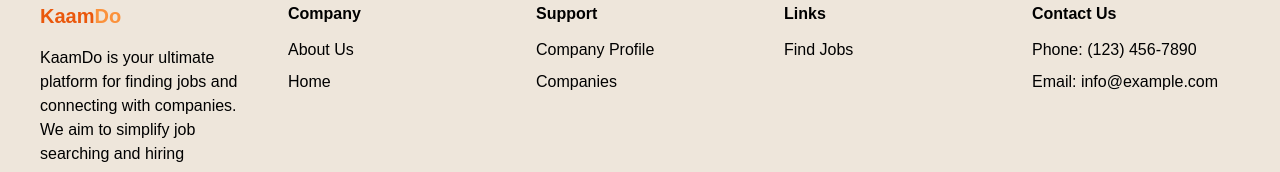
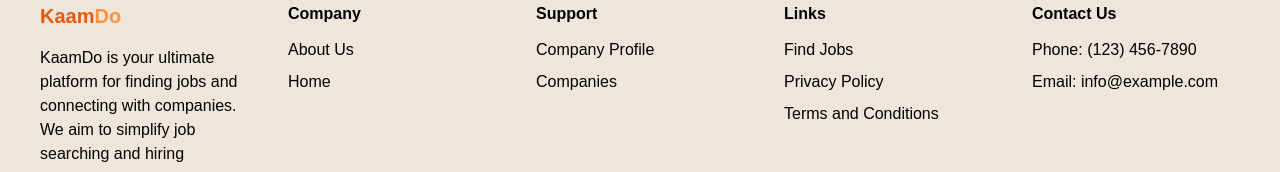
Before and after one commit to PatilHarshh/Kaam-Do, a React (Vite) app in the folder client/: page / in a window 1280 px wide. Shown: the part 4933-5105 px from the top of the page. Built offline with nearby package versions, Linux system fonts and the light colour scheme.

Commit message:
Update Footer.jsx

```diff
--- a/client/src/components/Footer.jsx
+++ b/client/src/components/Footer.jsx
@@ -56,6 +56,9 @@ const Footer = () => {
               <h2 className="font-bold mb-3">Links</h2>
               <ul className="space-y-2">
                 <li><Link to="/find-jobs" className=" hover:text-orange-600">Find Jobs</Link></li>
+                <li><Link to="/privacy" className=" hover:text-orange-600">Privacy Policy</Link></li>
+                <li><Link to="/terms" className=" hover:text-orange-600">Terms and Conditions</Link></li>
+
               </ul>
             </div>
 
```
